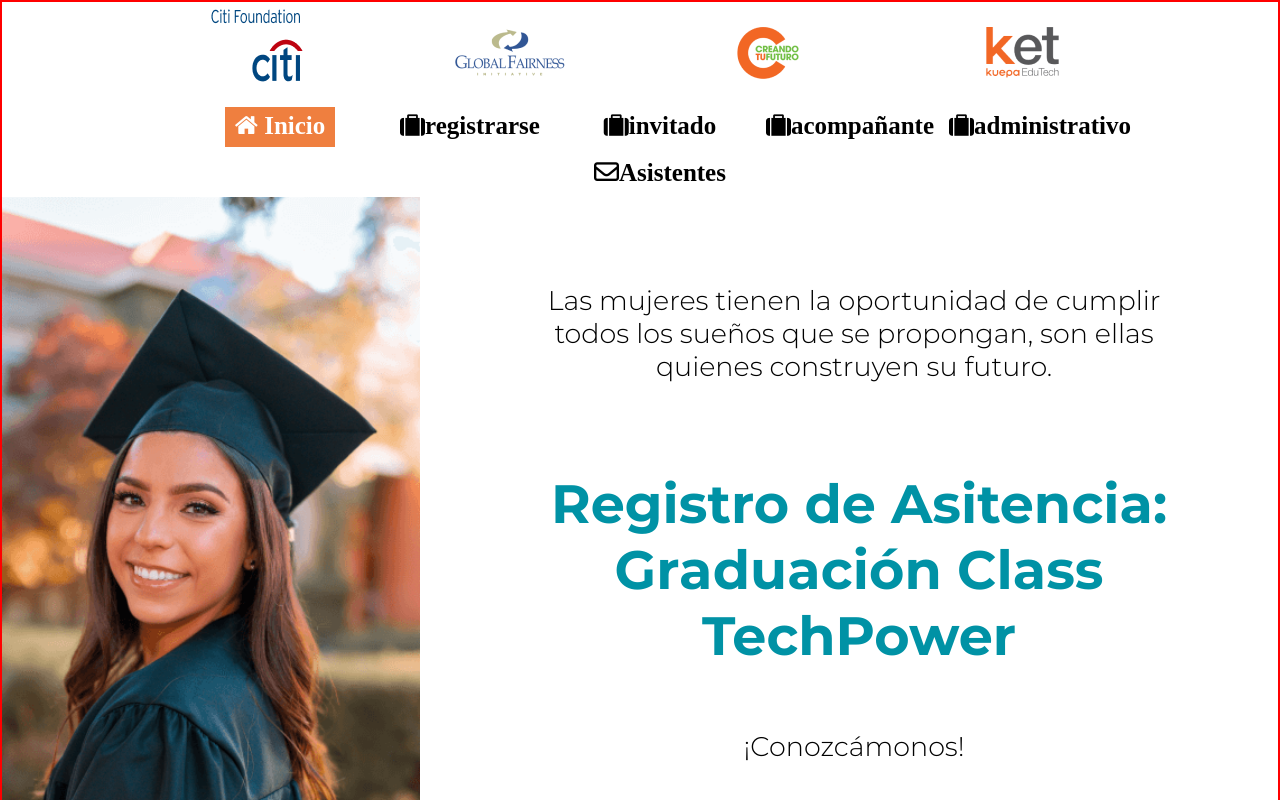
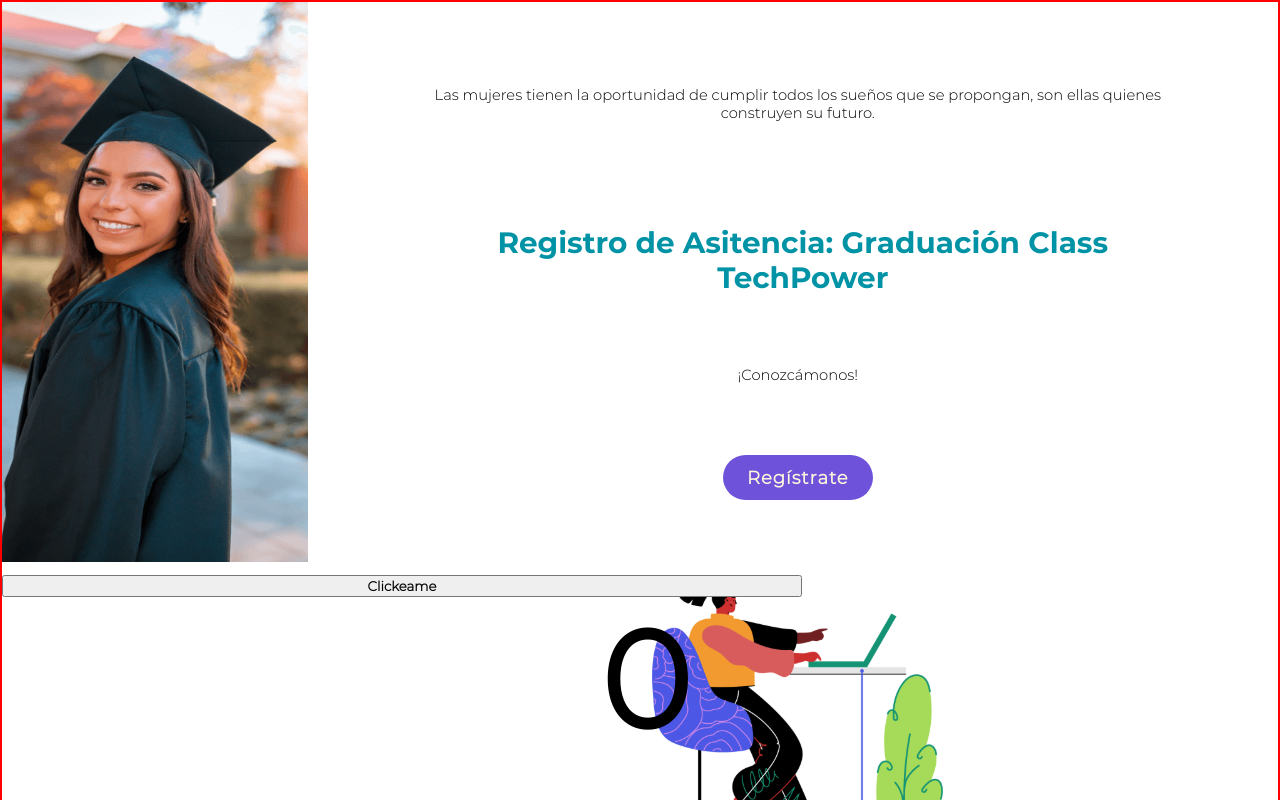
Before and after one commit to AuraMejia/GradoAsistencia, a React (Create React App) app: page /home in a window 1280 px wide. Shown: the top 800 px of the page. Built offline with nearby package versions, Linux system fonts and the light colour scheme.

Commit message:
Animación del aforo

```diff
--- /dev/null
+++ b/src/components/Aforo/Aforo.css
@@ -0,0 +1,4 @@
+#Contador{
+    font-size: 136px;
+    font-weight: bold;
+}
--- /dev/null
+++ b/src/components/Aforo/Aforo.jsx
@@ -0,0 +1,26 @@
+import React,{useState} from 'react'
+import './Aforo.css';
+
+
+function Aforo() {
+        const [count, setCount]=useState(0)
+        function Contador(x){
+            x=6;
+        let i=0;
+           for (i<x; i++;){
+            setTimeout(() => {
+                setCount(count+1)
+            }, 300);
+           }
+   }
+    return (
+        <>
+         <button onClick={Contador}>Clickeame</button>
+           <p id="Contador">
+               {count}
+           </p>
+        </>
+    )
+}
+
+export default Aforo
--- a/src/components/cajaindex/cajaindex.css
+++ b/src/components/cajaindex/cajaindex.css
@@ -7,19 +7,21 @@
 
 }
 .Container_img{
-   width: 40%;
+   width: 40vh;
 }
 #img1{
    width: 100%;
    animation-name: llegadaDerecha;
     animation-duration: 3s;
+    height: 70vh;
 }
 .Contenido{
-   margin-top: 2%;
+   margin-top: 1%;
    width: 65%;
-   font-size: 27px;
+   font-size: 92%;
    margin-left: 7%;
    padding-right: 7%;
+   height: 70vh;
 }
 #frase{
    margin-top: 9%;
--- a/src/components/cajaindex/cajaindex.js
+++ b/src/components/cajaindex/cajaindex.js
@@ -3,8 +3,6 @@
 import Ilustracion1 from "../../Utils/Img/ilustraciones/home.svg";
 /*import ReactDOM from 'react-dom';*/
 import {Link} from 'react-router-dom'
-
-
 import './cajaindex.css';
 
 
--- a/src/pages/index.js
+++ b/src/pages/index.js
@@ -1,22 +1,23 @@
 import React from 'react';
 import ReactDOM from 'react-dom';
 
-import Header from "../components/Header/header";
-import Nav from "../components/nav/nav";
+/*import Header from "../components/Header/header";
+// import Nav from "../components/nav/nav";*/
 import Cajaindex from "../components/cajaindex/cajaindex";
 import Aforo from "../components/Aforo/Aforo";
-import Footer from "../components/footer/footer";
+/*import Footer from "../components/footer/footer";*/
 
 
 
 function Index() {
   return (
     <div>
-     <Header />
-     <Nav />
+     {/* <Header /> */}
+     {/* <Nav />*/}
      <Cajaindex />
      <Aforo />
-     <Footer />
+
+     {/* <Footer /> */}
 
      </div>
   );
```
Also changed, not shown: 1 other file (tests, documents, lock files or other folders).
